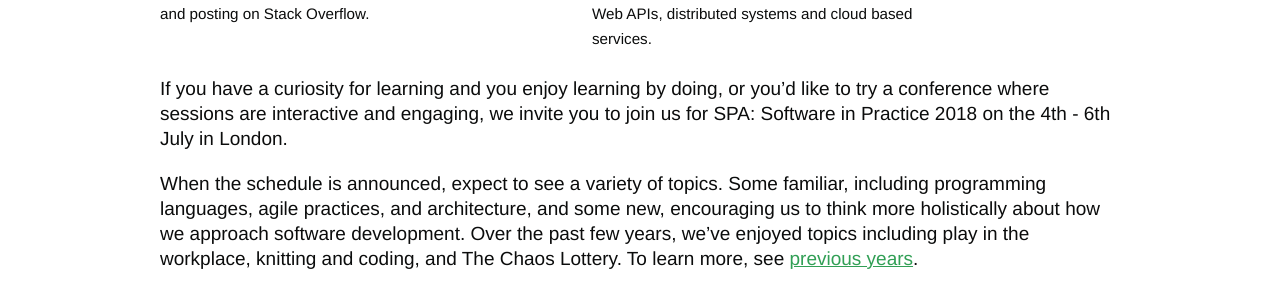
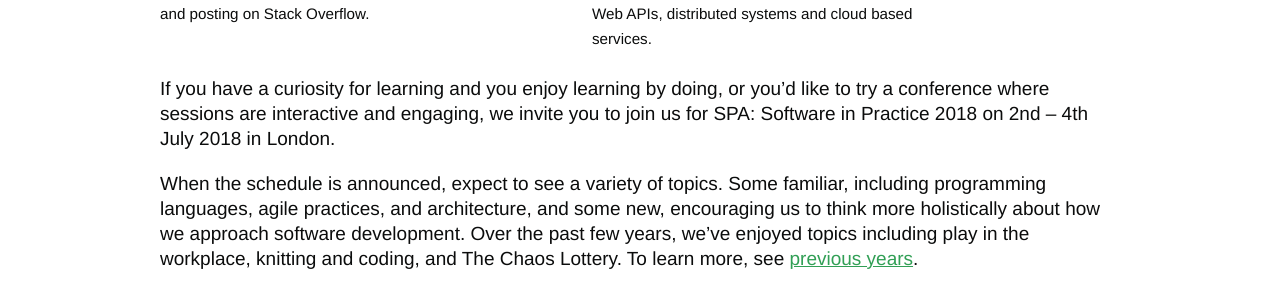
Before and after one commit to spaconference/spa-website, a Jekyll site: the page built from _posts/2018-02-28-launching-spa-2018.md, in a window 1280 px wide. Shown: the part 1166-1460 px from the top of the page. Built offline with Jekyll 4.4.1, drawn with Linux system fonts in a browser that asks for light colours.

Commit message:
Fix conference dates in blog post

```diff
--- a/_posts/2018-02-28-launching-spa-2018.md
+++ b/_posts/2018-02-28-launching-spa-2018.md
@@ -22,7 +22,7 @@
 <div style="clear: both;" />
 
 <br />
-If you have a curiosity for learning and you enjoy learning by doing, or you'd like to try a conference where sessions are interactive and engaging, we invite you to join us for SPA: Software in Practice 2018 on the 4th - 6th July in London.
+If you have a curiosity for learning and you enjoy learning by doing, or you'd like to try a conference where sessions are interactive and engaging, we invite you to join us for SPA: Software in Practice 2018 on {{ site.conference.dates }} in London.
 
 When the schedule is announced, expect to see a variety of topics. Some familiar, including programming languages, agile practices, and architecture, and some new, encouraging us to think more holistically about how we approach software development. Over the past few years, we've enjoyed topics including play in the workplace, knitting and coding, and The Chaos Lottery. To learn more, see [previous years]({{ site.baseurl }}{% link previous-conferences.md %}).
 
```
